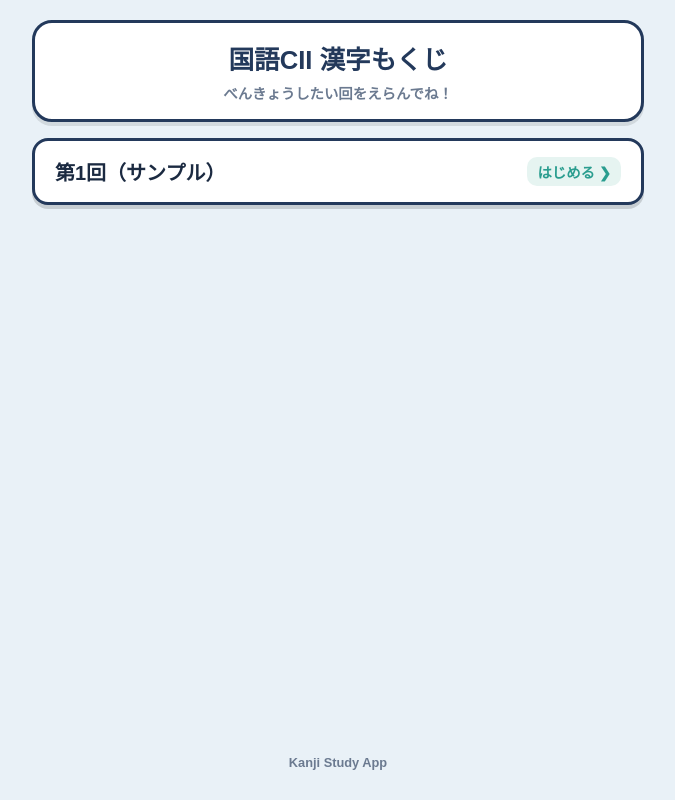
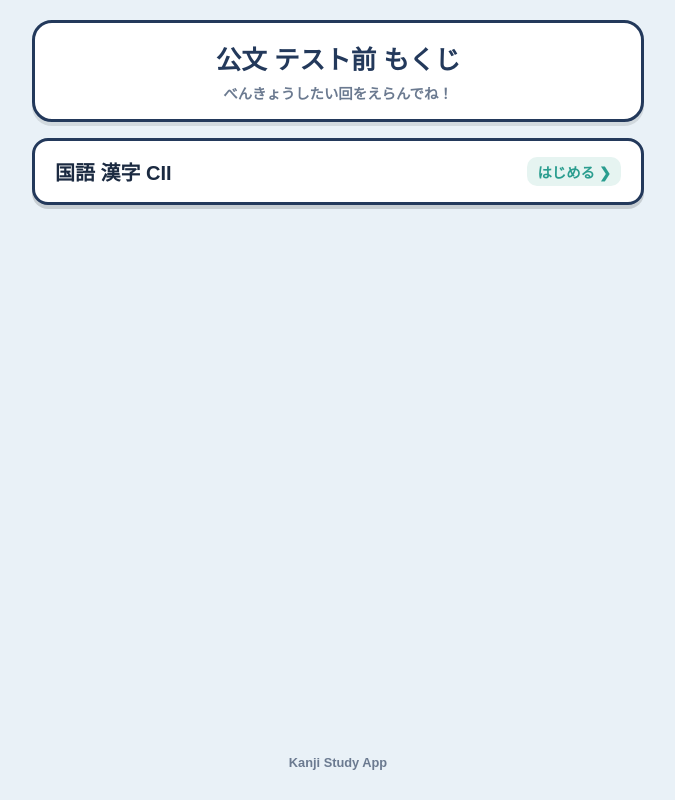
Before and after one commit to kato-yoshimi/kumon, a plain HTML site: page index.html in a window 1280 px wide. Shown: the whole page, without its empty margins (302-977 px from the left). Drawn offline with Linux system fonts and the light colour scheme; a web font is replaced by a local one.

Commit message:
もくじ　修正

```diff
--- a/index.html
+++ b/index.html
@@ -94,14 +94,14 @@
 <body>
 <div id="app">
   <header>
-    <h1>国語CII 漢字もくじ</h1>
+    <h1>公文 テスト前 もくじ</h1>
     <p>べんきょうしたい回をえらんでね！</p>
   </header>
 
   <div class="menu-list">
     <!-- 💡 ここにリンクを自分で追加・編集していけます -->
-    <a href="app.html" class="menu-item">
-      第1回（サンプル）
+    <a href="kanji CII/index.html" class="menu-item">
+      国語 漢字 CII
       <span>はじめる ❯</span>
     </a>
 
```
